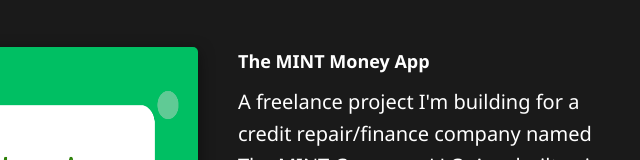
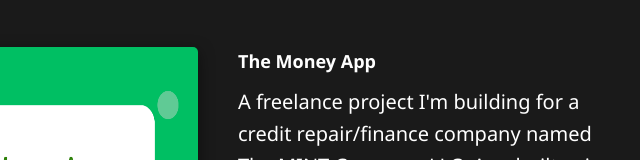
Before and after one commit to jabrielm92/portfolio, a plain HTML site: page index.html in a window 1280 px wide. Shown: the part 1400-1560 px from the top of the page, 432-1072 px from the left. Drawn offline with Linux system fonts and the light colour scheme.

Commit message:
Money App

```diff
--- a/index.html
+++ b/index.html
@@ -46,7 +46,7 @@
         <div class="project-container">
           <img src="project2.png" alt="The Money App">
           <div class="project-details">
-            <h4>The MINT Money App</h4>
+            <h4>The Money App</h4>
             <p>A freelance project I'm building for a credit repair/finance company named The MINT
               Company LLC. App built using React. Login/signup, income input, and expense input all stored
               in Firebase. User has ability to add/remove both income and expenses. They can also set due
```
